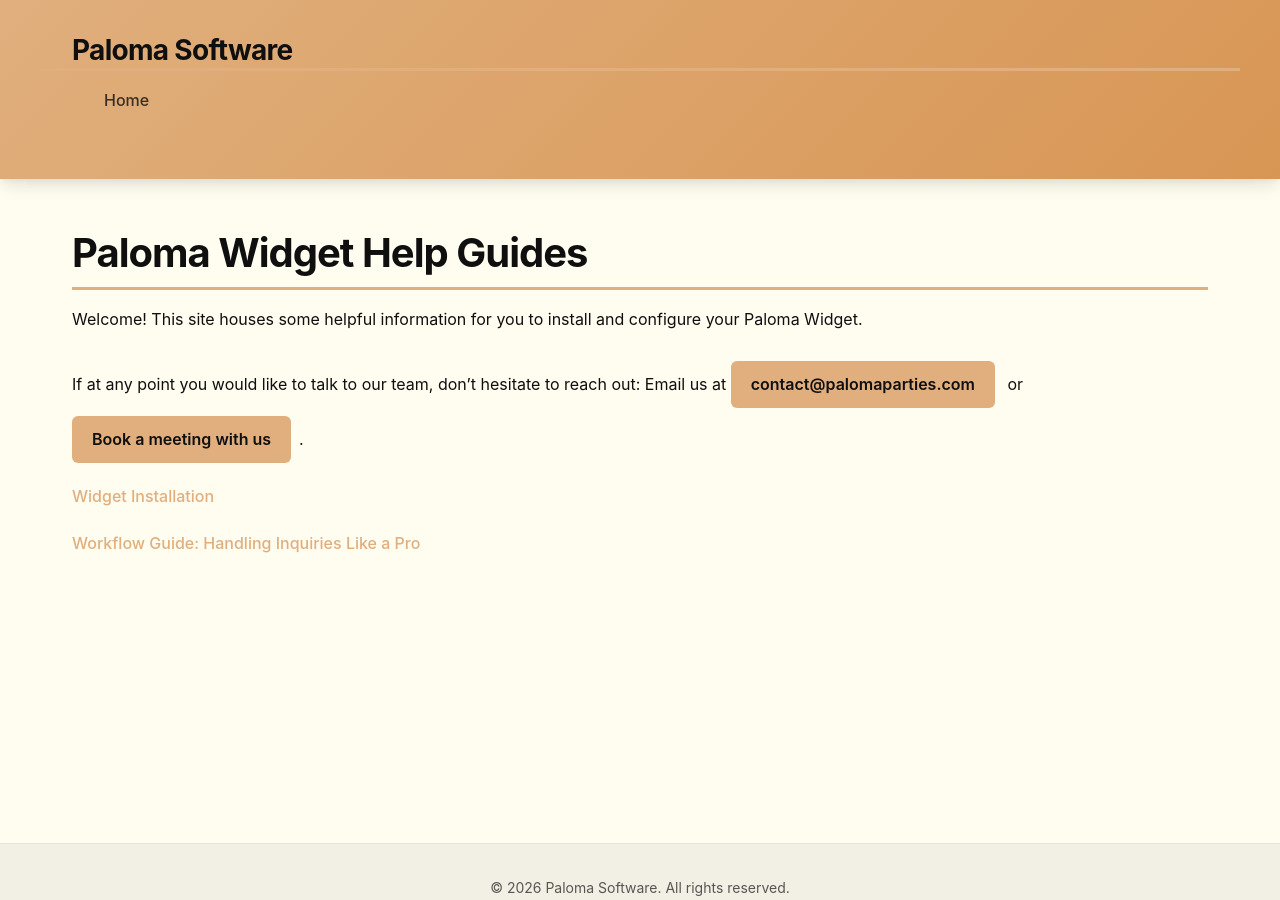
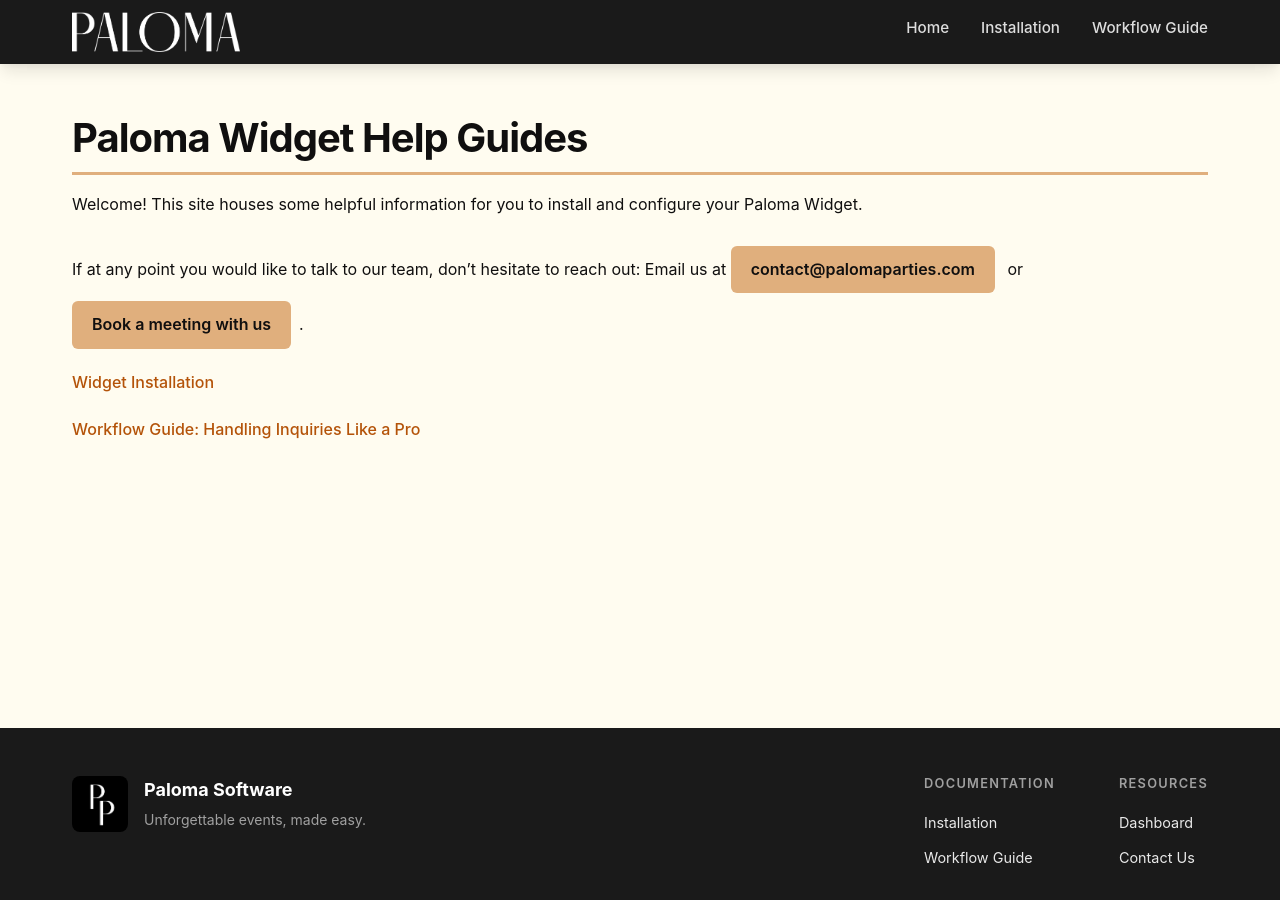
Before and after one commit to paloma-software/paloma-docs, a Jekyll site: the page built from README.md, in a window 1280 px wide and 900 px high. Built offline with Jekyll 4.4.1, drawn with Linux system fonts in a browser that asks for light colours; some web fonts are replaced; our own code applies the rules of GitHub Pages for plain Markdown files.

Commit message:
style: redesign header/footer and improve readability
- Add black header with white Paloma wordmark logo and nav links
- Add dark footer with logo, tagline, and organized link sections
- Improve link contrast with darker amber color (#b45309)
- Add dark code blocks with text wrapping for better readability
- Update footer tagline to "Unforgettable events, made easy."
- Add responsive styles for mobile header/footer layout

Co-Authored-By: Claude Opus 4.5 <noreply@anthropic.com>

```diff
--- a/_layouts/default.html
+++ b/_layouts/default.html
@@ -21,21 +21,51 @@
     </head>
     <body>
         <header>
-            <h1>{{ site.title }}</h1>
-            <nav>
-                <ul>
-                    <li><a href="{{ '/' | relative_url }}">Home</a></li>
-                </ul>
-            </nav>
+            <div class="header-container">
+                <a href="{{ '/' | relative_url }}" class="logo-link">
+                    <img src="{{ '/assets/images/logo-white.png' | relative_url }}" alt="Paloma" class="logo" />
+                </a>
+                <nav>
+                    <ul>
+                        <li><a href="{{ '/' | relative_url }}">Home</a></li>
+                        <li><a href="{{ '/installation.html' | relative_url }}">Installation</a></li>
+                        <li><a href="{{ '/guides/workflow.html' | relative_url }}">Workflow Guide</a></li>
+                    </ul>
+                </nav>
+            </div>
         </header>
 
         <main>{{ content }}</main>
 
         <footer>
-            <p>
-                &copy; {{ site.time | date: '%Y' }} Paloma Software. All rights
-                reserved.
-            </p>
+            <div class="footer-container">
+                <div class="footer-brand">
+                    <img src="{{ '/assets/images/logo.jpg' | relative_url }}" alt="Paloma Parties" class="footer-logo" />
+                    <div class="footer-info">
+                        <span class="footer-title">Paloma Software</span>
+                        <span class="footer-tagline">Unforgettable events, made easy.</span>
+                    </div>
+                </div>
+                <div class="footer-links">
+                    <div class="footer-section">
+                        <h4>Documentation</h4>
+                        <ul>
+                            <li><a href="{{ '/installation.html' | relative_url }}">Installation</a></li>
+                            <li><a href="{{ '/guides/workflow.html' | relative_url }}">Workflow Guide</a></li>
+                        </ul>
+                    </div>
+                    <div class="footer-section">
+                        <h4>Resources</h4>
+                        <ul>
+                            <li><a href="https://app.palomaparties.com">Dashboard</a></li>
+                            <li><a href="mailto:contact@palomaparties.com">Contact Us</a></li>
+                        </ul>
+                    </div>
+                </div>
+            </div>
+            <div class="footer-bottom">
+                <p>&copy; {{ site.time | date: '%Y' }} Paloma Software. All rights reserved.</p>
+            </div>
         </footer>
     </body>
 </html>
--- a/assets/css/custom.css
+++ b/assets/css/custom.css
@@ -8,6 +8,8 @@
 :root {
     --primary-color: #e0af7d;
     --primary-hover: #d89654;
+    --link-color: #b45309;
+    --link-hover: #92400e;
     --text-color: #100f0f;
     --text-light: #575653;
     --bg-color: #fffcf0;
@@ -39,49 +41,63 @@ body {
 
 /* Header */
 header {
-    background: linear-gradient(135deg, #e0af7d 0%, #d89654 100%);
-    color: #100f0f;
-    padding: 2rem 0;
+    background: #1a1a1a;
+    color: #ffffff;
+    padding: 0.75rem 0;
     box-shadow: var(--shadow-lg);
     position: sticky;
     top: 0;
     z-index: 1000;
 }
 
-header h1 {
+.header-container {
     max-width: 1200px;
     margin: 0 auto;
     padding: 0 2rem;
-    font-size: 1.75rem;
-    font-weight: 700;
-    letter-spacing: -0.025em;
-    color: #100f0f;
+    display: flex;
+    align-items: center;
+    justify-content: space-between;
 }
 
-header nav {
-    max-width: 1200px;
-    margin: 0 auto;
-    padding: 0 2rem;
+.logo-link {
+    display: flex;
+    align-items: center;
+    text-decoration: none;
+}
+
+.logo-link:hover {
+    text-decoration: none;
+    opacity: 0.9;
+}
+
+.logo {
+    height: 40px;
+    width: auto;
+    border-radius: 0;
+    box-shadow: none;
+    margin: 0;
 }
 
 header nav ul {
     list-style: none;
     display: flex;
-    gap: 1.5rem;
-    margin-top: 1rem;
+    gap: 2rem;
+    margin: 0;
+    padding: 0;
 }
 
 header nav a {
-    color: #100f0f;
+    color: #ffffff;
     text-decoration: none;
     font-weight: 500;
-    opacity: 0.8;
+    opacity: 0.85;
     transition: opacity 0.2s;
+    font-size: 0.95rem;
 }
 
 header nav a:hover {
     opacity: 1;
-    text-decoration: underline;
+    text-decoration: none;
 }
 
 /* Main Content */
@@ -137,7 +153,7 @@ p {
 
 /* Links */
 a {
-    color: var(--primary-color);
+    color: var(--link-color);
     text-decoration: none;
     transition:
         color 0.2s,
@@ -146,7 +162,7 @@ a {
 }
 
 a:hover {
-    color: var(--primary-hover);
+    color: var(--link-hover);
     text-decoration: underline;
 }
 
@@ -155,7 +171,7 @@ main a {
 }
 
 main a:hover {
-    border-bottom-color: var(--primary-color);
+    border-bottom-color: var(--link-color);
     text-decoration: none;
 }
 
@@ -192,21 +208,27 @@ code {
 }
 
 pre {
-    background-color: var(--code-bg);
-    border: 1px solid var(--border-color);
+    background-color: #1e1e1e;
+    border: 1px solid #333;
     border-radius: 8px;
     padding: 1.25rem;
     overflow-x: auto;
     margin-bottom: 1.5rem;
-    box-shadow: var(--shadow);
+    box-shadow: var(--shadow-lg);
+    max-height: 400px;
+    overflow-y: auto;
 }
 
 pre code {
     background: none;
     padding: 0;
-    color: var(--text-color);
+    color: #d4d4d4;
     font-size: 0.875rem;
     font-weight: 400;
+    white-space: pre-wrap;
+    word-wrap: break-word;
+    display: block;
+    line-height: 1.6;
 }
 
 /* Blockquotes */
@@ -290,18 +312,113 @@ img {
 
 /* Footer */
 footer {
-    background-color: var(--bg-secondary);
-    border-top: 1px solid var(--border-color);
-    padding: 2rem 0;
-    text-align: center;
+    background-color: #1a1a1a;
+    color: #ffffff;
+    padding: 0;
     margin-top: 4rem;
 }
 
-footer p {
+.footer-container {
     max-width: 1200px;
     margin: 0 auto;
-    color: var(--text-light);
+    padding: 3rem 2rem;
+    display: flex;
+    justify-content: space-between;
+    gap: 3rem;
+}
+
+.footer-brand {
+    display: flex;
+    align-items: flex-start;
+    gap: 1rem;
+}
+
+.footer-logo {
+    width: 56px;
+    height: 56px;
+    border-radius: 8px;
+    margin: 0;
+    box-shadow: none;
+}
+
+.footer-info {
+    display: flex;
+    flex-direction: column;
+    gap: 0.25rem;
+}
+
+.footer-title {
+    font-size: 1.125rem;
+    font-weight: 700;
+    color: #ffffff;
+}
+
+.footer-tagline {
     font-size: 0.875rem;
+    color: #a0a0a0;
+}
+
+.footer-links {
+    display: flex;
+    gap: 4rem;
+}
+
+.footer-section h4 {
+    font-size: 0.8rem;
+    text-transform: uppercase;
+    letter-spacing: 0.1em;
+    color: #a0a0a0;
+    margin: 0 0 1rem 0;
+    font-weight: 600;
+}
+
+.footer-section ul {
+    list-style: none;
+    padding: 0;
+    margin: 0;
+}
+
+.footer-section li {
+    margin-bottom: 0.5rem;
+}
+
+.footer-section a {
+    color: #ffffff;
+    font-weight: 400;
+    font-size: 0.9rem;
+    opacity: 0.9;
+    transition: opacity 0.2s;
+}
+
+.footer-section a:hover {
+    opacity: 1;
+    text-decoration: none;
+}
+
+/* Override mailto button style in footer */
+footer a[href*="mailto"] {
+    background: none;
+    padding: 0;
+    color: #ffffff !important;
+    font-weight: 400;
+    margin: 0;
+}
+
+footer a[href*="mailto"]:hover {
+    transform: none;
+    background: none;
+}
+
+.footer-bottom {
+    border-top: 1px solid #333;
+    padding: 1.5rem 2rem;
+    text-align: center;
+}
+
+.footer-bottom p {
+    color: #666;
+    font-size: 0.8rem;
+    margin: 0;
 }
 
 /* Buttons/Call to Action Links */
@@ -331,8 +448,20 @@ a[href*="cal.com"]:hover {
 
 /* Responsive Design */
 @media (max-width: 768px) {
-    header h1 {
-        font-size: 1.5rem;
+    .header-container {
+        flex-direction: column;
+        gap: 1rem;
+        text-align: center;
+    }
+
+    .site-title {
+        font-size: 1.1rem;
+    }
+
+    header nav ul {
+        flex-wrap: wrap;
+        justify-content: center;
+        gap: 1rem;
     }
 
     main {
@@ -340,7 +469,7 @@ a[href*="cal.com"]:hover {
     }
 
     h1 {
-        font-size: 2rem;
+        font-size: 1.75rem;
     }
 
     h2 {
@@ -351,9 +480,25 @@ a[href*="cal.com"]:hover {
         font-size: 1.25rem;
     }
 
-    header nav ul {
+    .footer-container {
         flex-direction: column;
-        gap: 0.75rem;
+        gap: 2rem;
+        padding: 2rem 1rem;
+    }
+
+    .footer-brand {
+        justify-content: center;
+        text-align: center;
+    }
+
+    .footer-links {
+        flex-direction: column;
+        gap: 2rem;
+        text-align: center;
+    }
+
+    .footer-section h4 {
+        margin-bottom: 0.75rem;
     }
 }
 
```
Also changed, not shown: assets/images/logo-white.png (added), assets/images/logo.jpg (added).
